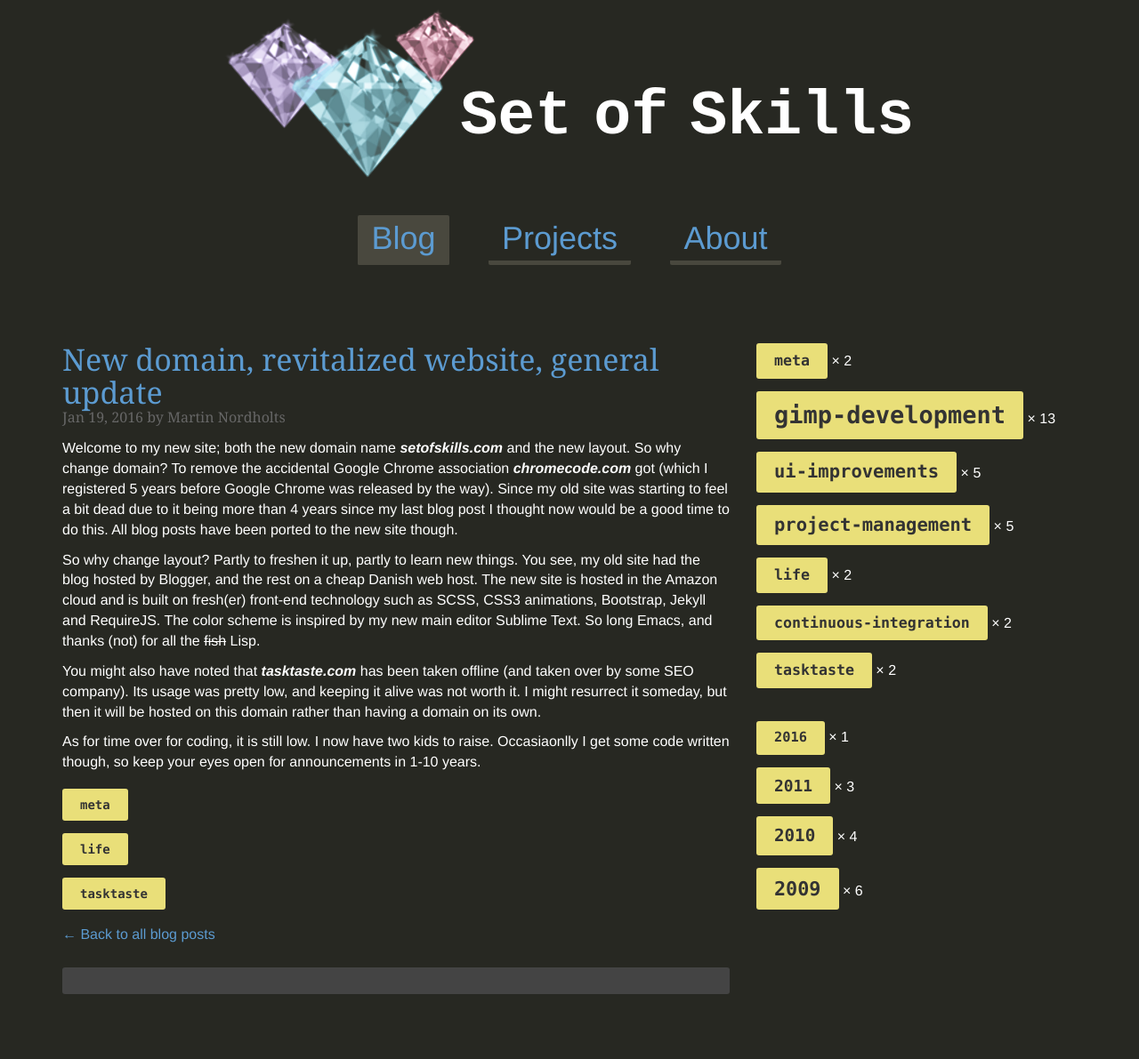
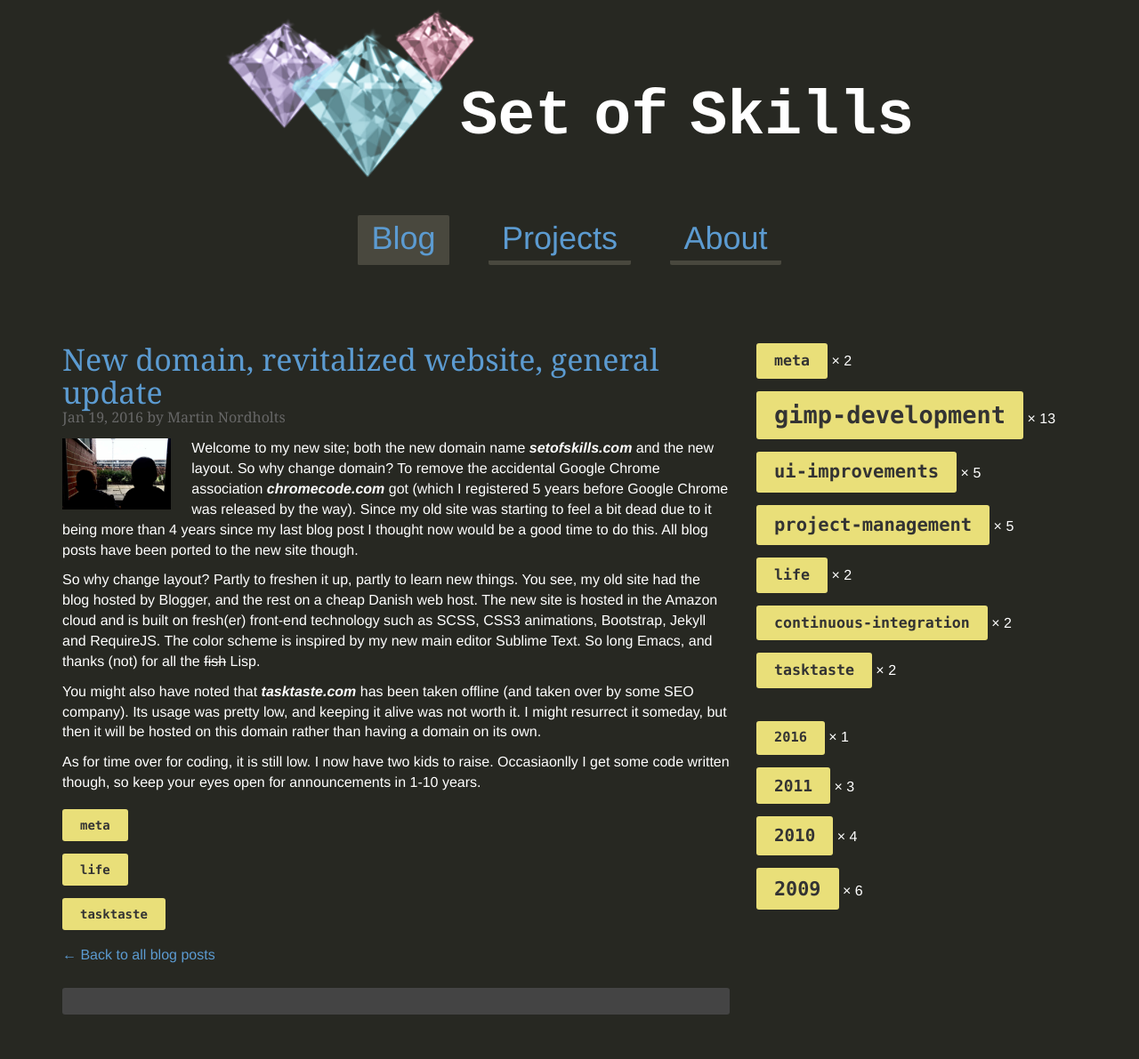
Before and after one commit to Enselic/chromecode, a Jekyll site: the page built from _posts/2016-01-19-new-domain-revitalize-website-general-update.html, in a window 1280 px wide. Shown: the whole page at 89% size. Built offline with Jekyll 4.4.1, drawn with Linux system fonts in a browser that asks for light colours; comment, search, counter and statistics services are not loaded; before the commit the page ends 1168 px from its top, so only the background shows below that.

Commit message:
Add kid picture

```diff
--- a/_posts/2016-01-19-new-domain-revitalize-website-general-update.html
+++ b/_posts/2016-01-19-new-domain-revitalize-website-general-update.html
@@ -8,6 +8,8 @@ modified_time: '2016-01-19T13:50:00.008+02:00'
 cached_comment_count: 1
 ---
 
+<img width="741" height="484" data-original="/img/enselic-kids-2016-02-01_1050.jpg" alt="plot"/>
+
 <p>Welcome to my new site; both the new domain name <strong><i>setofskills.com</i></strong> and the new layout. So why change domain? To remove the accidental Google Chrome association <strong><i>chromecode.com</i></strong> got (which I registered 5 years before Google Chrome was released by the way). Since my old site was starting to feel a bit dead due to it being more than 4 years since my last blog post I thought now would be a good time to do this. All blog posts have been ported to the new site though.<p>
 
 <p>So why change layout? Partly to freshen it up, partly to learn new things. You see, my old site had the blog hosted by Blogger, and the rest on a cheap Danish web host. The new site is hosted in the Amazon cloud and is built on fresh(er) front-end technology such as SCSS, CSS3 animations, Bootstrap, Jekyll and RequireJS. The color scheme is inspired by my new main editor Sublime Text. So long Emacs, and thanks (not) for all the <strike>fish</strike> Lisp.</p>
```
Also changed, not shown: img/enselic-kids-2016-02-01_1050.jpg (added).
